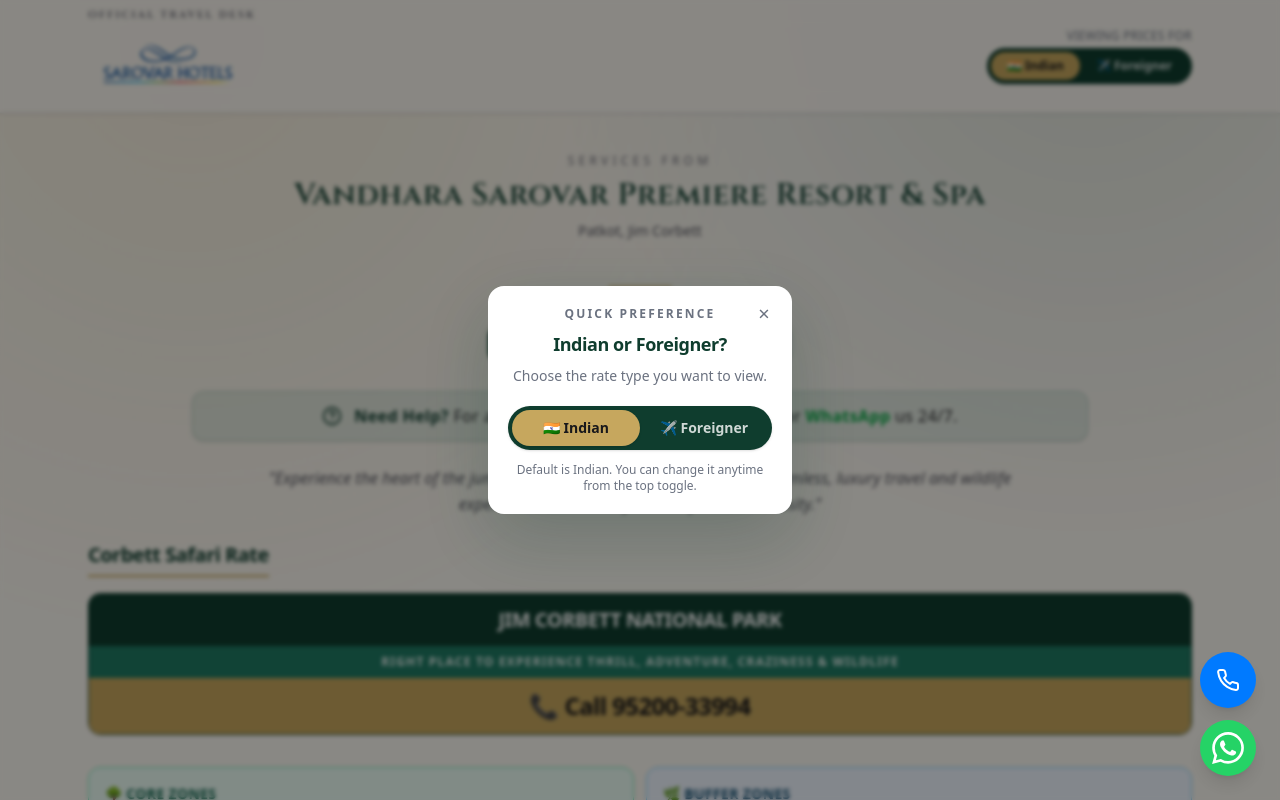
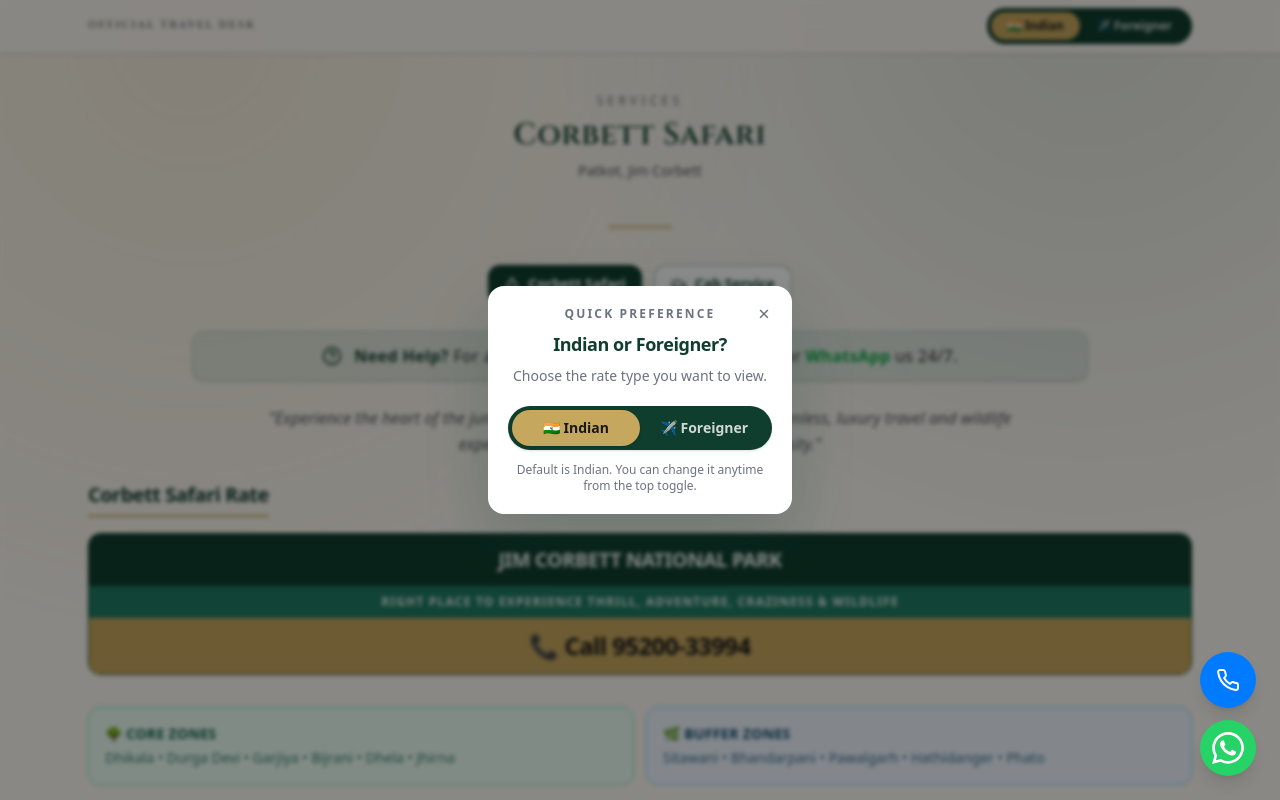
Before and after one commit to gptdevansh/services-from-sarovar, a Next.js app: page /safari in a window 1280 px wide. Shown: the top 800 px of the page. Built offline with nearby package versions, Linux system fonts and the light colour scheme.

Commit message:
feat: update branding to "Corbett Safari" and adjust related text in components

```diff
--- a/src/features/user/components/UserToggle.tsx
+++ b/src/features/user/components/UserToggle.tsx
@@ -13,9 +13,9 @@
 
   return (
     <div className="flex flex-col items-end gap-1">
-      <span className="text-xs font-medium text-[color:var(--color-muted)] uppercase tracking-wide">
+      {/* <span className="text-xs font-medium text-[color:var(--color-muted)] uppercase tracking-wide">
         Viewing prices for
-      </span>
+      </span> */}
       <div className="inline-flex rounded-full bg-[color:var(--color-primary)] p-1 shadow-sm">
         {options.map((option) => (
           <button
--- a/src/shared/components/MainFooter.tsx
+++ b/src/shared/components/MainFooter.tsx
@@ -18,7 +18,7 @@
           {/* Brand & Mission */}
           <div className="space-y-4">
             <h1 className="text-sm font-bold uppercase tracking-widest text-white/60">
-              SERVICES FROM
+              SERVICES
             </h1>
             <h3 className="font-brand text-2xl font-bold tracking-wider text-white">
               {BRAND_NAME}
--- a/src/shared/components/ServicePageShell.tsx
+++ b/src/shared/components/ServicePageShell.tsx
@@ -1,5 +1,4 @@
 import { type ReactNode } from "react";
-import Image from "next/image";
 import { HelpCircle } from "lucide-react";
 import { UserToggle } from "@/features/user";
 import { Container } from "./Container";
@@ -24,16 +23,6 @@
             <span className="font-brand text-[0.65rem] font-bold uppercase tracking-[0.2em] text-zinc-500">
               Official Travel Desk
             </span>
-            <div className="flex items-center">
-              <Image
-                src="/img/Sarovar_Hotels_Logo.png"
-                alt="Vandhara Sarovar Premiere Resort Logo"
-                width={160}
-                height={36}
-                className="object-contain"
-                priority
-              />
-            </div>
           </div>
           <UserToggle />
         </div>
@@ -41,7 +30,7 @@
 
       <Container>
         <header className="pt-4 text-center">
-          <p className="text-xs uppercase tracking-[0.35em] text-zinc-500">Services from</p>
+          <p className="text-xs uppercase tracking-[0.35em] text-zinc-500">Services</p>
           <h1 className="mt-2 font-brand text-2xl font-semibold tracking-wide text-[color:var(--color-primary)] md:text-3xl">
             {BRAND_NAME}
           </h1>
--- a/src/shared/constants/ui.constants.ts
+++ b/src/shared/constants/ui.constants.ts
@@ -1,4 +1,4 @@
-export const BRAND_NAME = "Vandhara Sarovar Premiere Resort & Spa";
+export const BRAND_NAME = "Corbett Safari";
 export const BRAND_EMAIL = "";
 export const CURRENCY = "INR";
 export const CONTACT_PHONE = "+919520033994";
@@ -6,7 +6,7 @@
 export const CONTACT_DISPLAY = "95200-33994";          // formatted for display
 export const CONTACT_CALL_TEXT = `Call ${CONTACT_DISPLAY}`; // e.g. "Call 95200-33994"
 
-export const RESORT_NAME = "Vandhara Sarovar Premiere Resort & Spa";
+export const RESORT_NAME = "Resort";
 export const RESORT_ADDRESS = "Patkot, Ramnagar, Uttarakhand (244715)";
 export const RESORT_LOCATION_SHORT = "Patkot, Jim Corbett";
 export const RESORT_DISTANCE_FROM_RAMNAGAR = "27 Km";
```
